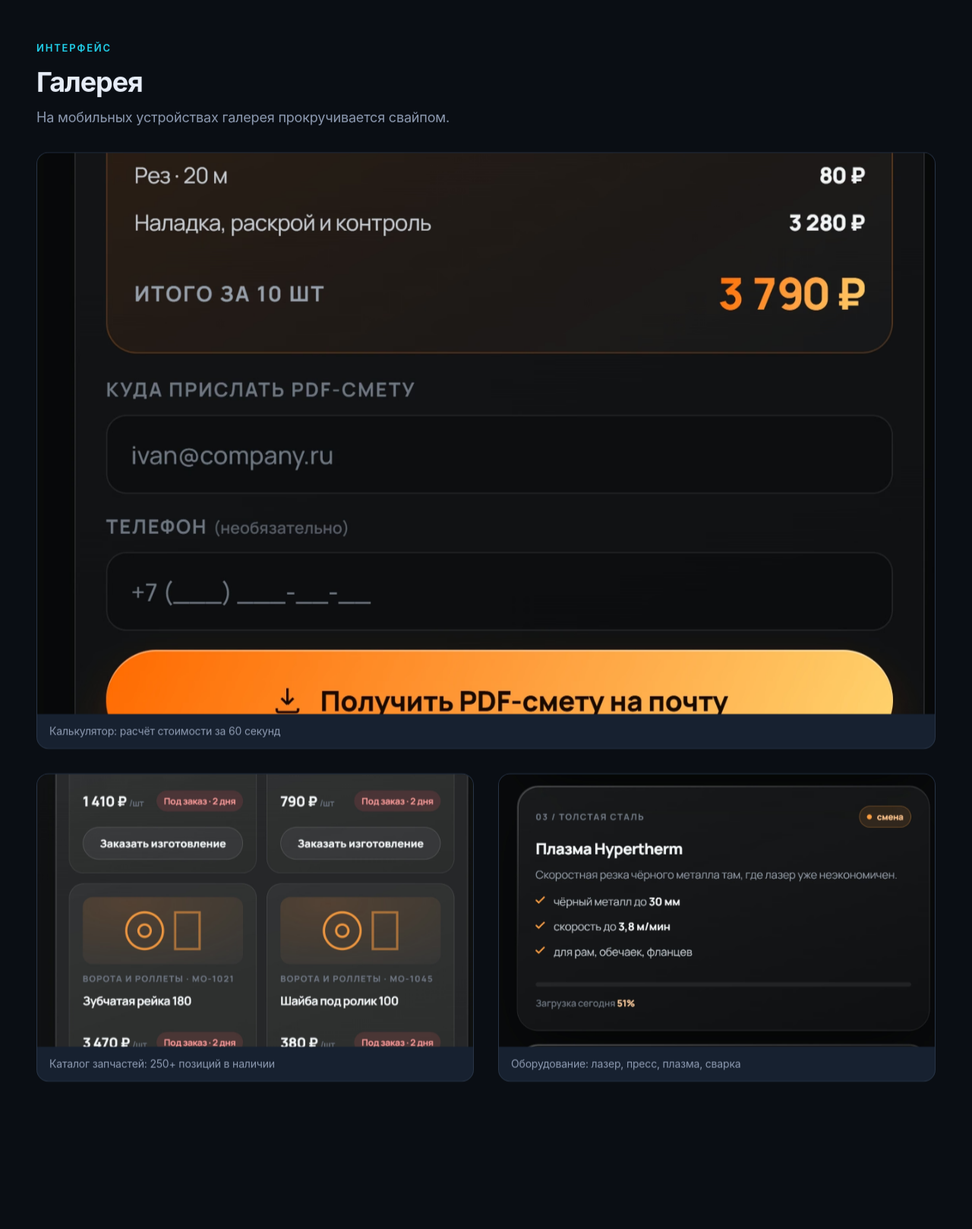
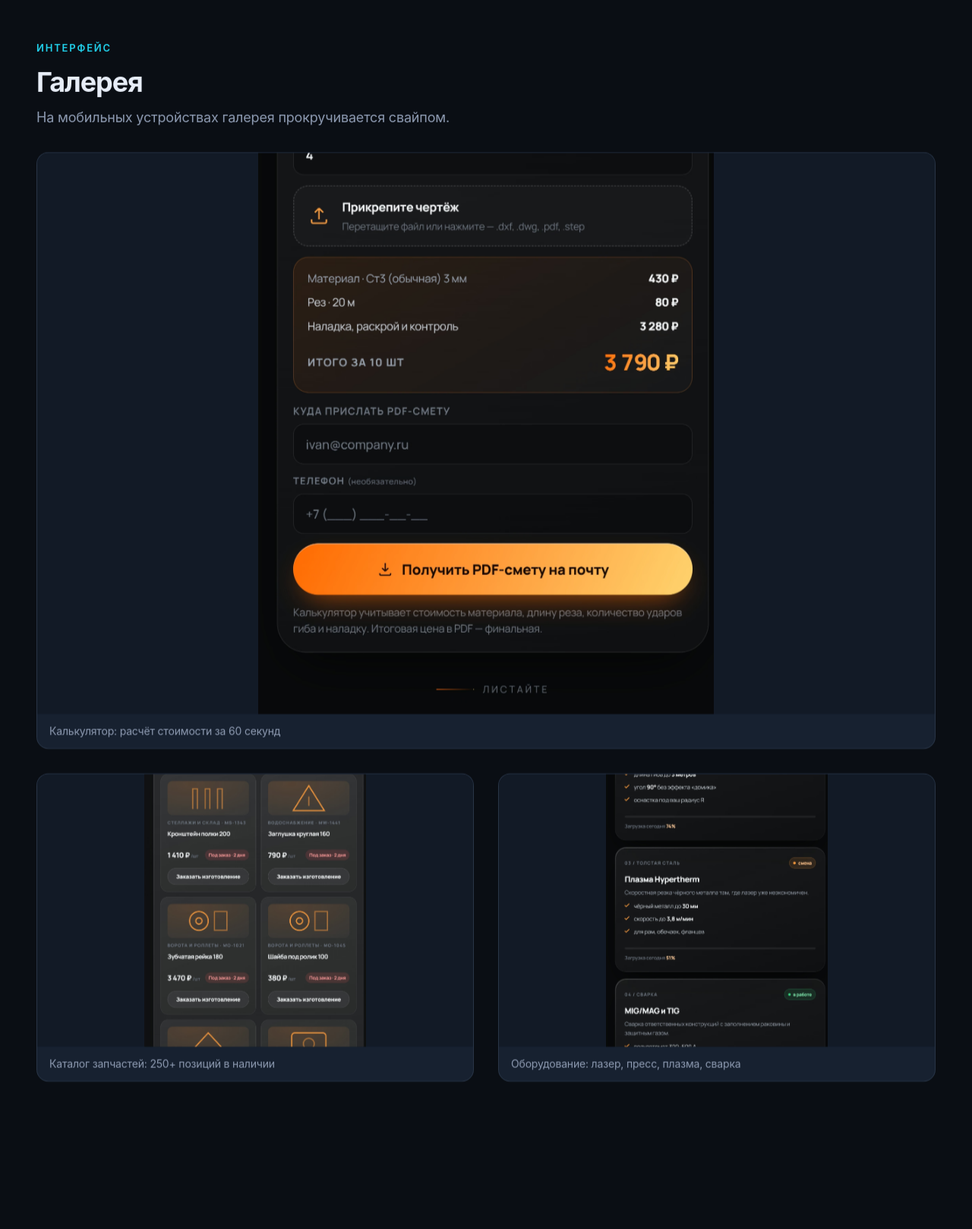
Before and after one commit to Matalin25/matalin-portfolio, a Flask app: page /projects/metall-site in a window 1280 px wide. Shown: the part 2301-3919 px from the top of the page at 76% size. Run offline with Flask 3, Linux system fonts and the light colour scheme.

Commit message:
Change gallery images to object-fit: contain
- Images now display fully without cropping
- Added background color matching card surface
- Works for both horizontal and vertical screenshots

```diff
--- a/app/static/css/styles.css
+++ b/app/static/css/styles.css
@@ -1338,7 +1338,8 @@ textarea {
 .gallery__item img {
   width: 100%;
   aspect-ratio: 16 / 10;
-  object-fit: cover;
+  object-fit: contain;
+  background: var(--surface);
 }
 
 .gallery__item figcaption {
```
